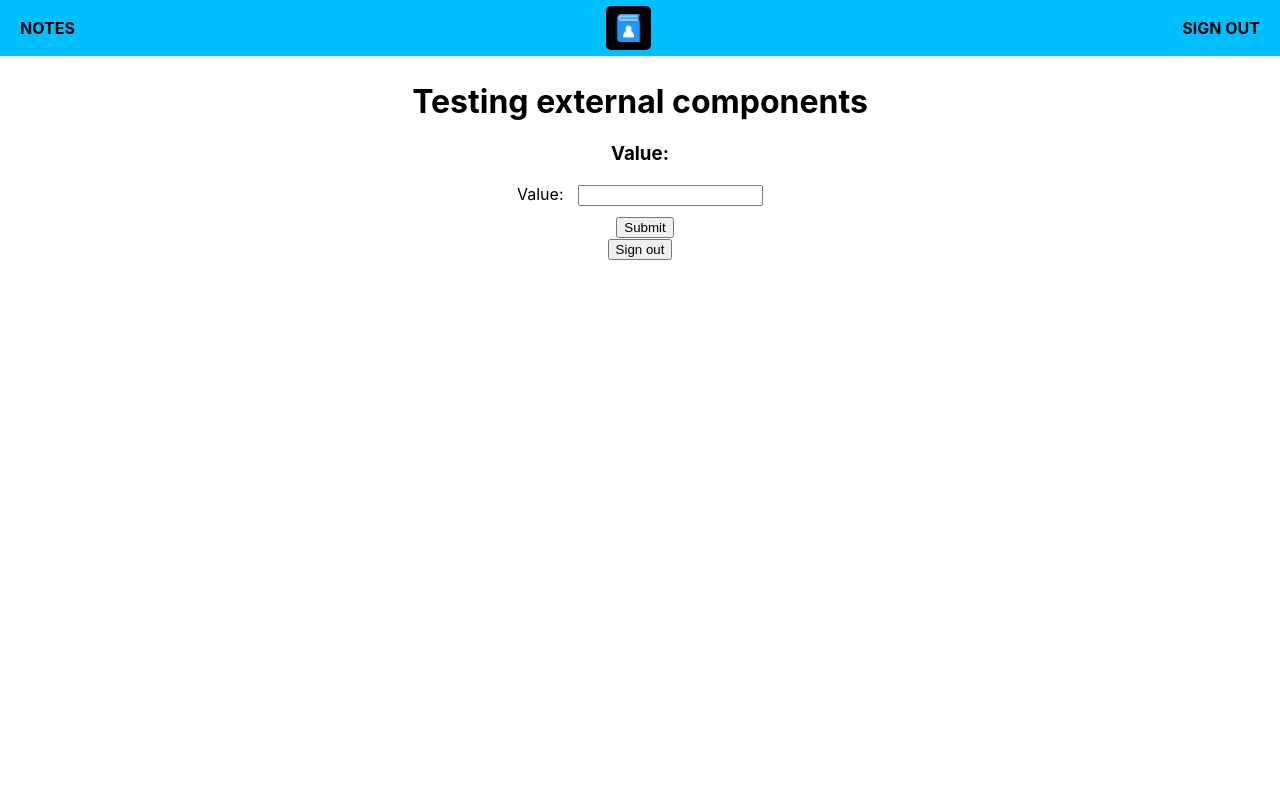
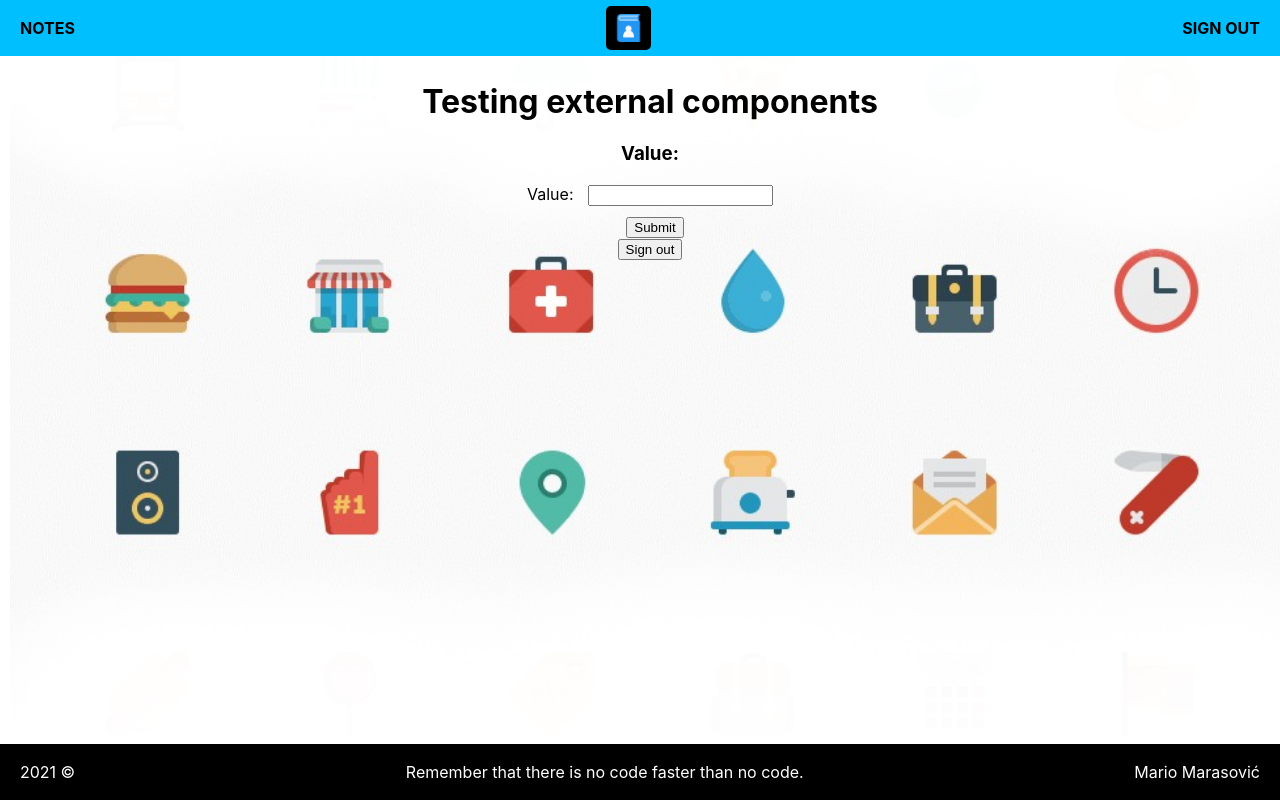
Before and after one commit to Maras3012/phone-book, a React (Create React App) app: page / in a window 1280 px wide. Built offline with nearby package versions, Linux system fonts and the light colour scheme; no server answers; the database is empty; sample sign-in values are in the browser's storage.

Commit message:
header,footer,logo,background 1.4

```diff
--- a/src/App.css
+++ b/src/App.css
@@ -1,14 +1,14 @@
 .App {
   text-align: center;
-  /* background: url("./components/background.png");
+  background: url("./components/background.png");
   position: fixed;
   min-width: 100%;
   min-height: 100%;
   background-size: cover;
   background-position: center;
-  z-index: -1; */
+  z-index: -1;
 }
-
+/*
 .App-logo {
   animation: App-logo-spin infinite 20s linear;
   height: 40vmin;
@@ -37,4 +37,4 @@
   to {
     transform: rotate(360deg);
   }
-}
+} */
--- a/src/Home.js
+++ b/src/Home.js
@@ -61,7 +61,7 @@ class Home extends Component {
 
             <button onClick={() => app.auth().signOut()}>Sign out</button>
         </div>
-        {/* <Footer /> */}
+        <Footer />
     </div>
   );
   }
--- a/src/components/Toolbar/Toolbar.js
+++ b/src/components/Toolbar/Toolbar.js
@@ -1,18 +1,13 @@
-import React, { Component } from 'react';
+import React from 'react';
 import './Toolbar.css'
 import Logo from '../Logo/Logo';
 
-class Toolbar extends Component {
-  render() {
-    return (
-// const toolbar = (props) => (
+const toolbar = (props) => (
     <header className="Toolbar">
       <div><b>NOTES</b></div>
       <Logo />
       <div><b>SIGN OUT</b></div>
     </header>
-    )
-  }
-}
+)
 
-export default Toolbar;
+export default toolbar;
```
